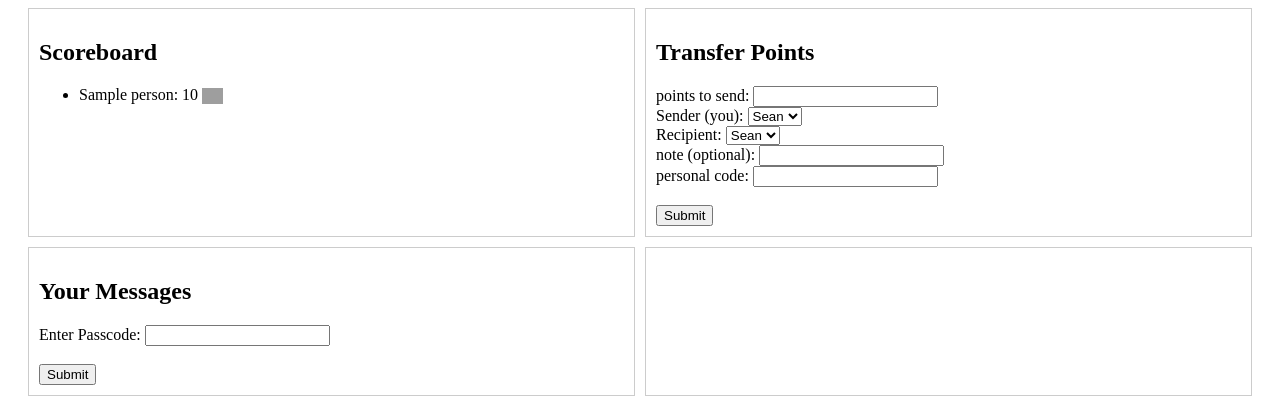
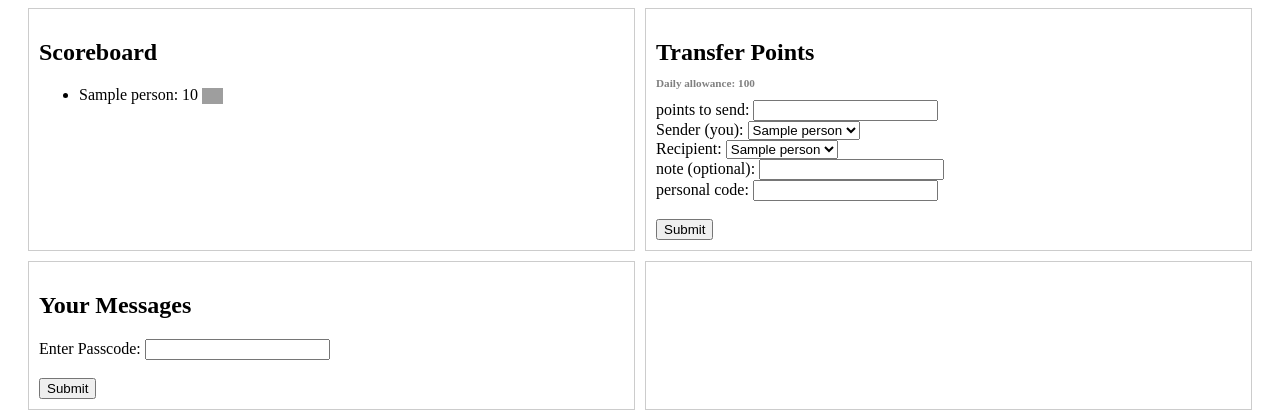
Before and after one commit to TanCoshgraph/social-credit-system, a Flask app: page / in a window 1280 px wide. Shown: the top 420 px of the page. Run offline with Flask 3, Linux system fonts and the light colour scheme; tables that the repository leaves empty hold one stand-in row (values such as "Sample post"); some web fonts are replaced; grey boxes are pictures that could not be loaded.

Commit message:
remove hard-coded dropdown in Transfer Points section

```diff
--- a/templates/dashboard.html
+++ b/templates/dashboard.html
@@ -14,6 +14,21 @@
             display: grid;
             grid-template-columns: 1fr 1fr;
             gap: 10px;
+        }
+
+        .header-subtitle {
+            font-size: 0.7em;
+            color: gray;
+            vertical-align: text-top;
+            padding-top: 0%;
+            position: relative;
+
+        }
+
+        .header-with-subtitle {
+            padding-bottom: 0%;
+            position: relative;
+            margin-bottom: 0%;
         }
 
         .grid-item {
@@ -97,7 +112,8 @@
             </ul>
         </div>
         <div class="grid-item">
-            <h2>Transfer Points</h2>
+            <h2 class="header-with-subtitle">Transfer Points</h2>
+            <h3 class="header-subtitle">Daily allowance: 100</h3>
             {% if status %}
                 <p>{{status}}</p>
             {% endif %}
@@ -106,16 +122,16 @@
                 <br>
                 <label for="sender_id">Sender (you):</label>
                 <select id="sender" name="sender_id">
-                  <option value='2'>Sean</option>
-                  <option value='1'>Dan</option>
-                  <!-- <option value='3'>Rebecca</option> -->
+                    {% for person in rows %}
+                        <option value='{{ person.id }}'>{{ person.name }}</option>
+                    {% endfor %}
                 </select>
                 <br>
                 <label for="recipient_id">Recipient:</label>
                 <select id="recipient" name="recipient_id">
-                  <option value='2'>Sean</option>
-                  <option value='1'>Dan</option>
-                  <!-- <option value='3'>Rebecca</option> -->
+                    {% for person in rows %}
+                        <option value='{{ person.id }}'>{{ person.name }}</option>
+                    {% endfor %}
                 </select>
                 <br>
                 note (optional): <input name="note">
```
